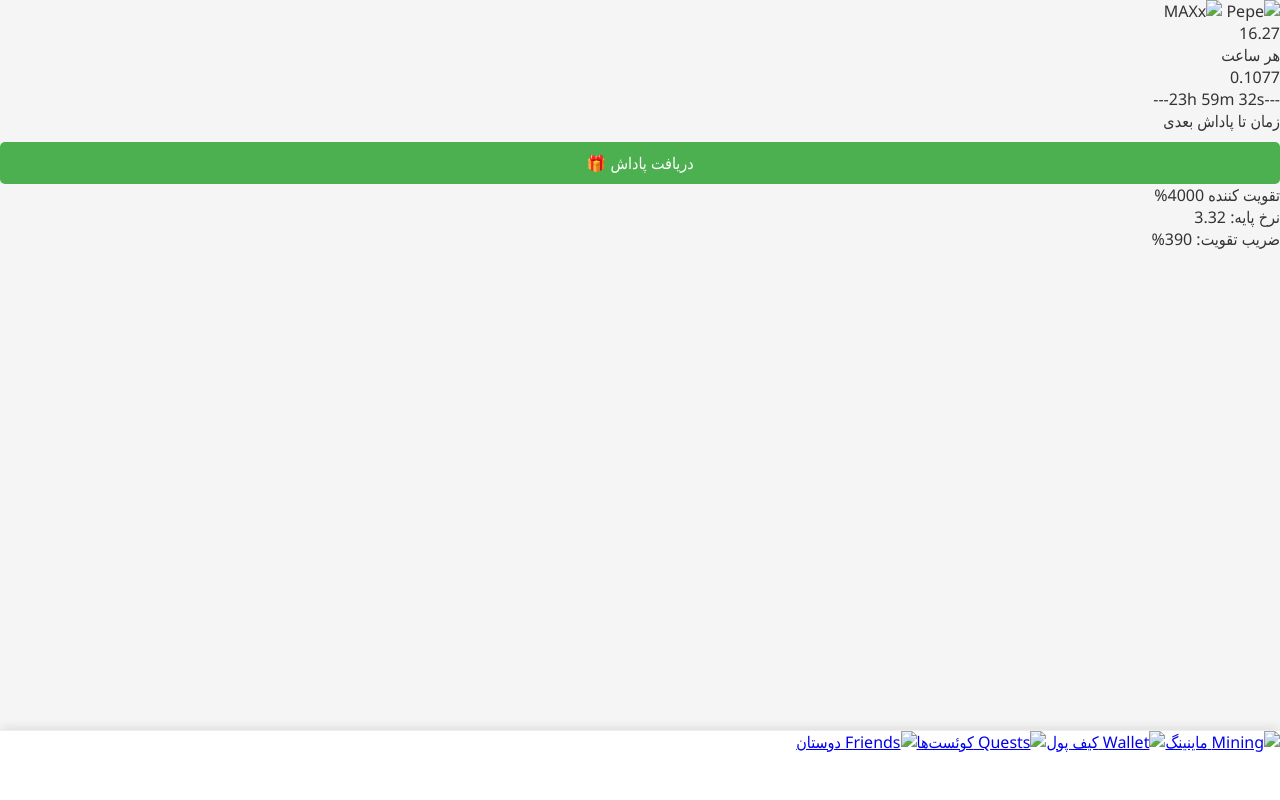
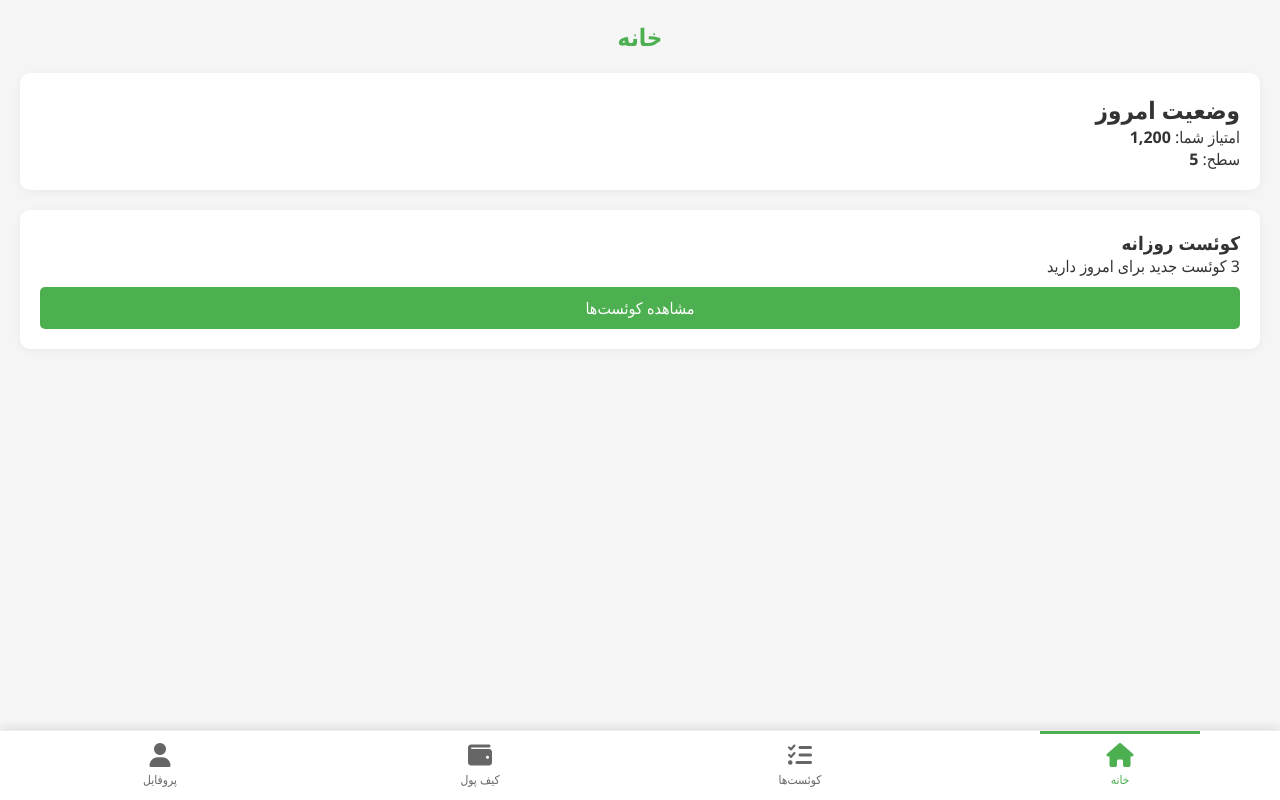
Before and after one commit to pepemaxx/pepemaxx-bot, a website: page web/index.html in a window 1280 px wide. Drawn offline with Linux system fonts and the light colour scheme.

Commit message:
Update index.html

```diff
--- a/web/index.html
+++ b/web/index.html
@@ -1,62 +1,49 @@
 <!DOCTYPE html>
-<html lang="fa" dir="rtl">
+<html lang="fa">
 <head>
   <meta charset="UTF-8">
   <meta name="viewport" content="width=device-width, initial-scale=1.0">
-    <title>MAXx - ماینینگ</title>
+  <title>بازی تلگرامی | خانه</title>
+  <link rel="stylesheet" href="https://cdnjs.cloudflare.com/ajax/libs/font-awesome/6.4.0/css/all.min.css">
   <link rel="stylesheet" href="style.css">
 </head>
 <body>
+  <div class="container">
+    <h1 class="page-title">خانه</h1>
+
+    <div class="card">
+      <h2>وضعیت امروز</h2>
+      <p>امتیاز شما: <strong>1,200</strong></p>
+      <p>سطح: <strong>5</strong></p>
+    </div>
+
+    <div class="card">
+      <h3>کوئست روزانه</h3>
+      <p>3 کوئست جدید برای امروز دارید</p>
+      <button onclick="window.location.href='quest.html'">مشاهده کوئست‌ها</button>
+    </div>
+  </div>
+
+  <!-- تب بار پایین -->
   <div class="tab-bar">
-        <a href="index.html" class="tab-btn active">
-            <img src="assets/mining-icon.png" alt="Mining">
-            <span>ماینینگ</span>
+    <a href="index.html" class="tab">
+      <i class="fas fa-home"></i>
+      <span>خانه</span>
     </a>
-        <a href="wallet.html" class="tab-btn">
-            <img src="assets/wallet-icon.png" alt="Wallet">
+    <a href="quest.html" class="tab">
+      <i class="fas fa-tasks"></i>
+      <span>کوئست‌ها</span>
+    </a>
+    <a href="wallet.html" class="tab">
+      <i class="fas fa-wallet"></i>
       <span>کیف پول</span>
     </a>
-        <a href="quest.html" class="tab-btn">
-            <img src="assets/quest-icon.png" alt="Quests">
-            <span>کوئست‌ها</span>
-        </a>
-        <a href="friends.html" class="tab-btn">
-            <img src="assets/friends-icon.png" alt="Friends">
-            <span>دوستان</span>
+    <a href="profile.html" class="tab">
+      <i class="fas fa-user"></i>
+      <span>پروفایل</span>
     </a>
   </div>
 
-    <div class="mining-container">
-        <div class="header">
-            <img src="assets/pepe.png" alt="Pepe" class="pepe-img">
-            <img src="assets/maxx-logo.png" alt="MAXx" class="maxx-logo">
-        </div>
-
-        <div class="reward-box">
-            <p class="reward-value">16.27</p>
-            <p class="reward-label">هر ساعت</p>
-        </div>
-
-        <div class="timer-box">
-            <p class="current-rate">0.1077</p>
-            <p class="timer">---23h 59m 32s---</p>
-            <p class="timer-label">زمان تا پاداش بعدی</p>
-        </div>
-
-        <button class="claim-btn" id="claim-btn">
-            <span class="claim-text">دریافت پاداش</span>
-            <span class="claim-icon">🎁</span>
-        </button>
-
-        <div class="booster-box">
-            <p class="booster-text">تقویت کننده 4000%</p>
-            <div class="stats">
-                <p>نرخ پایه: <span>3.32</span></p>
-                <p>ضریب تقویت: <span>390%</span></p>
-            </div>
-        </div>
-    </div>
-
-    <script src="script.js"></script>
+  <script src="index.js"></script>
 </body>
 </html>
```
Lines whose indentation alone changed are shown as unchanged.
